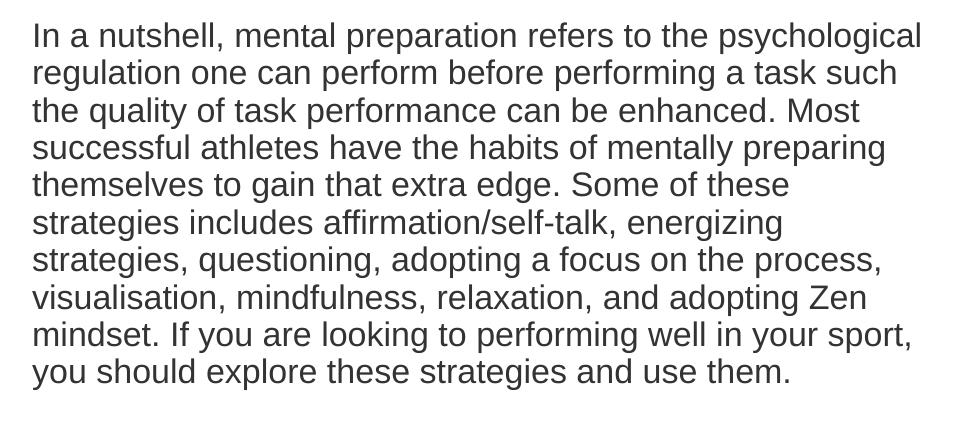
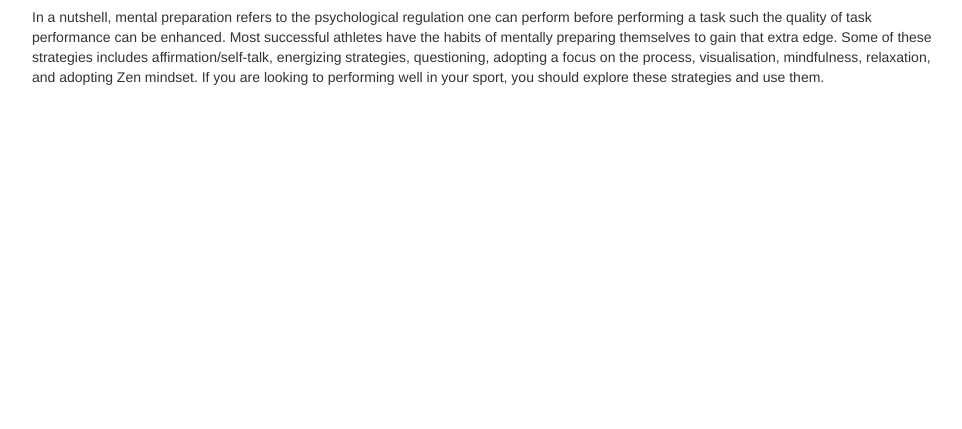
Before and after one commit to thunkablekeefellow/tap, a plain HTML site: page mental_prep.html in a window 1280 px wide. Shown: the part 65-494 px from the top of the page, without its empty margins (153-1115 px from the left). Drawn offline with nearby package versions, Linux system fonts and the light colour scheme; some packages are replaced by stand-ins of ours.

Commit message:
Add files via upload

```diff
--- a/mental_prep.html
+++ b/mental_prep.html
@@ -367,9 +367,7 @@ summary {
 </div>
 
 
-<div id="in-a-nutshell-mental-preparation-refers-to-the-psychological-regulation-one-can-perform-before-performing-a-task-such-the-quality-of-task-performance-can-be-enhanced.-most-successful-athletes-have-the-habits-of-mentally-preparing-themselves-to-gain-that-extra-edge.-some-of-these-strategies-includes-affirmationself-talk-energizing-strategies-questioning-adopting-a-focus-on-the-process-visualisation-mindfulness-relaxation-and-adopting-zen-mindset.-if-you-are-looking-to-performing-well-in-your-sport-you-should-explore-these-strategies-and-use-them." class="section level1">
-<h1>In a nutshell, mental preparation refers to the psychological regulation one can perform before performing a task such the quality of task performance can be enhanced. Most successful athletes have the habits of mentally preparing themselves to gain that extra edge. Some of these strategies includes affirmation/self-talk, energizing strategies, questioning, adopting a focus on the process, visualisation, mindfulness, relaxation, and adopting Zen mindset. If you are looking to performing well in your sport, you should explore these strategies and use them.</h1>
-</div>
+<p>In a nutshell, mental preparation refers to the psychological regulation one can perform before performing a task such the quality of task performance can be enhanced. Most successful athletes have the habits of mentally preparing themselves to gain that extra edge. Some of these strategies includes affirmation/self-talk, energizing strategies, questioning, adopting a focus on the process, visualisation, mindfulness, relaxation, and adopting Zen mindset. If you are looking to performing well in your sport, you should explore these strategies and use them.</p>
 
 
 
```
